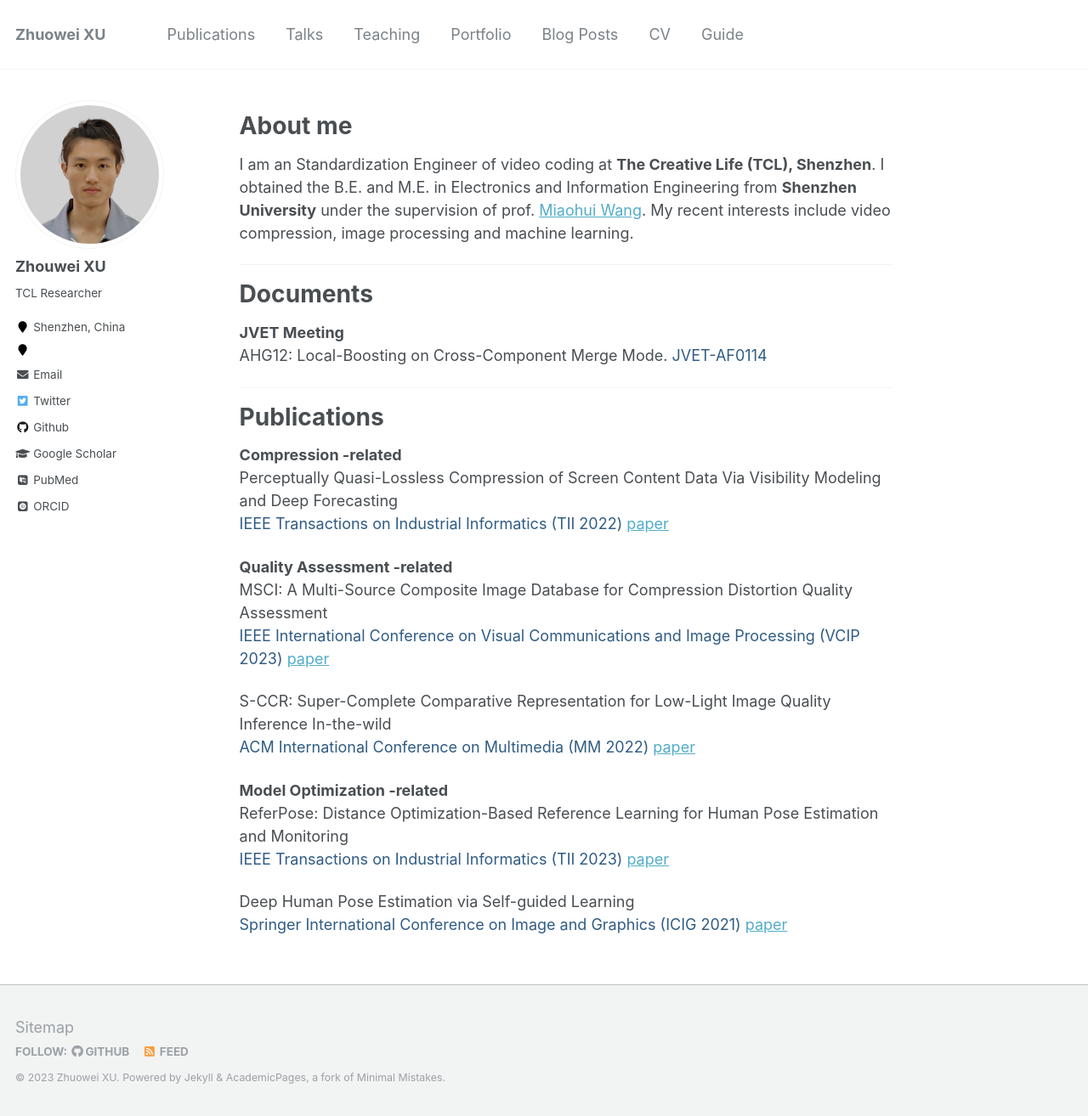
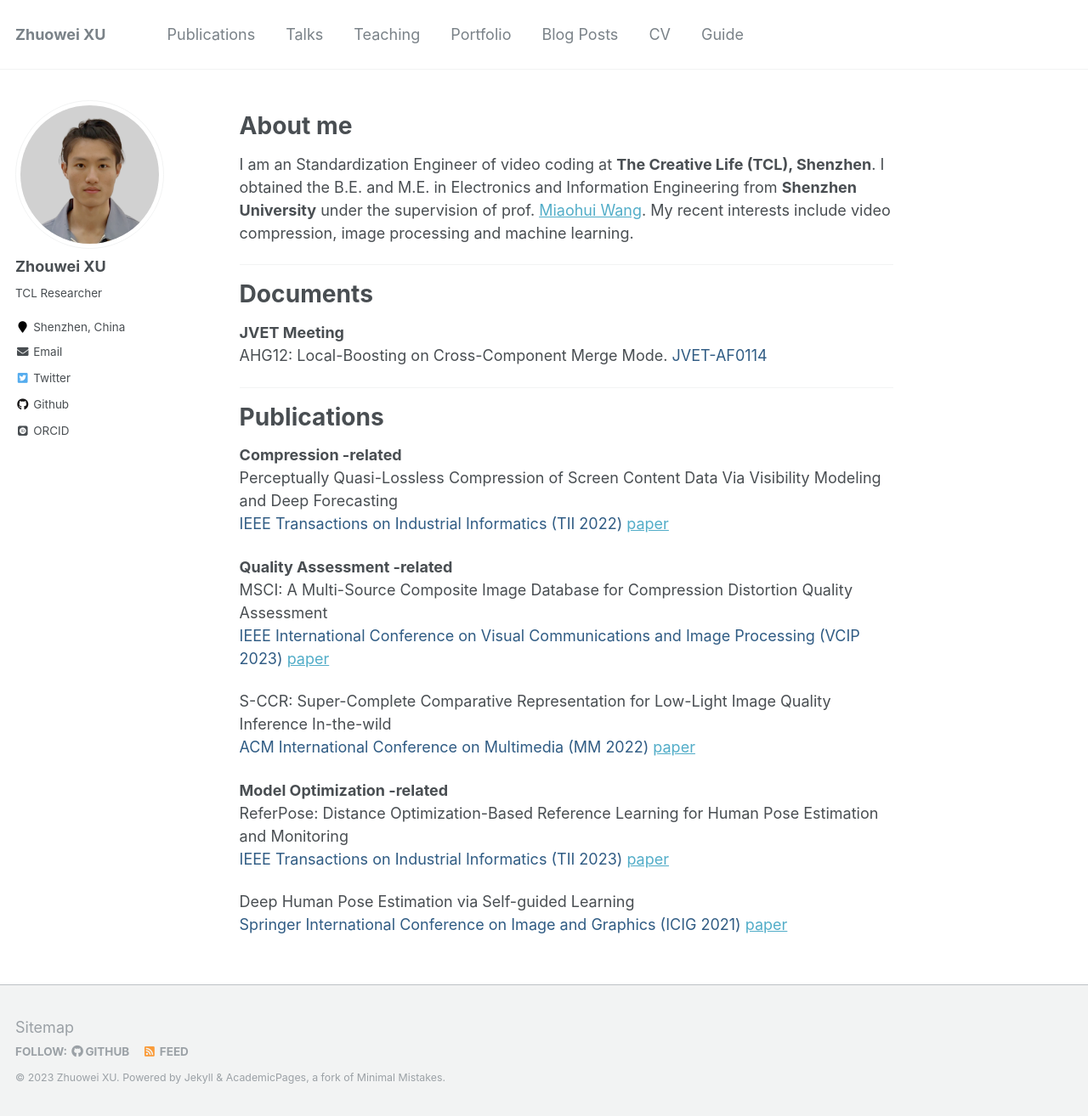
Before and after one commit to zw-xxx/zw-xxxX.github.io, a Jekyll site: the page built from _pages/about.md, in a window 1280 px wide and 1314 px high. Shown: the whole window at 85% size. Built offline with Jekyll 4.4.1, drawn with Linux system fonts in a browser that asks for light colours; some web fonts are replaced.

Commit message:
Update _config.yml

```diff
--- a/_config.yml
+++ b/_config.yml
@@ -84,9 +84,9 @@ author:
   avatar           : "profile.png"
   bio              : "TCL Researcher"
   location         : "Shenzhen, China"
-  employer         : ""
-  pubmed           : ""
-  googlescholar    : ""
+  employer         :
+  pubmed           :
+  googlescholar    :
   email            : "zhuowei.xu@tcl.com"
   researchgate     :  # example: "https://www.researchgate.net/profile/yourprofile"
   uri              :
```
